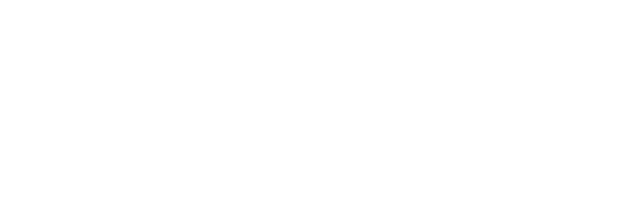
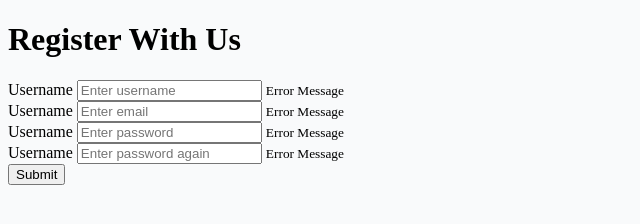
Before and after one commit to Soheila-Lotfi/20-Projects-with-Vanilla-Javascript, a plain HTML site: page Form-Validator/index.html in a window 1280 px wide. Shown: the whole page, without its empty margins (0-640 px from the left). Drawn offline with Linux system fonts and the light colour scheme.

Commit message:
finish html

```diff
--- a/Form-Validator/index.html
+++ b/Form-Validator/index.html
@@ -9,6 +9,33 @@
 </head>
 
 <body>
+    <div class="container">
+        <form id="form" class="form">
+            <h1>Register With Us</h1>
+            <div class="form-control">
+                <label for="username">Username</label>
+                <input type="text" id="username" placeholder="Enter username">
+                <small>Error Message</small>
+            </div>
+            <div class="form-control">
+                <label for="email">Username</label>
+                <input type="text" id="email" placeholder="Enter email">
+                <small>Error Message</small>
+            </div>
+            <div class="form-control">
+                <label for="password">Username</label>
+                <input type="password" id="password" placeholder="Enter password">
+                <small>Error Message</small>
+            </div>
+            <div class="form-control">
+                <label for="password2">Username</label>
+                <input type="text" id="password2" placeholder="Enter password again">
+                <small>Error Message</small>
+            </div>
+            <button>Submit</button>
+        </form>
+
+    </div>
     <script src="script.js"></script>
 </body>
 
--- a/Form-Validator/style.css
+++ b/Form-Validator/style.css
@@ -0,0 +1,9 @@
+
+
+*{
+    box-sizing: border-box;
+}
+body{
+    background-color: #f9fafb;
+    font-family: '';
+}
```
